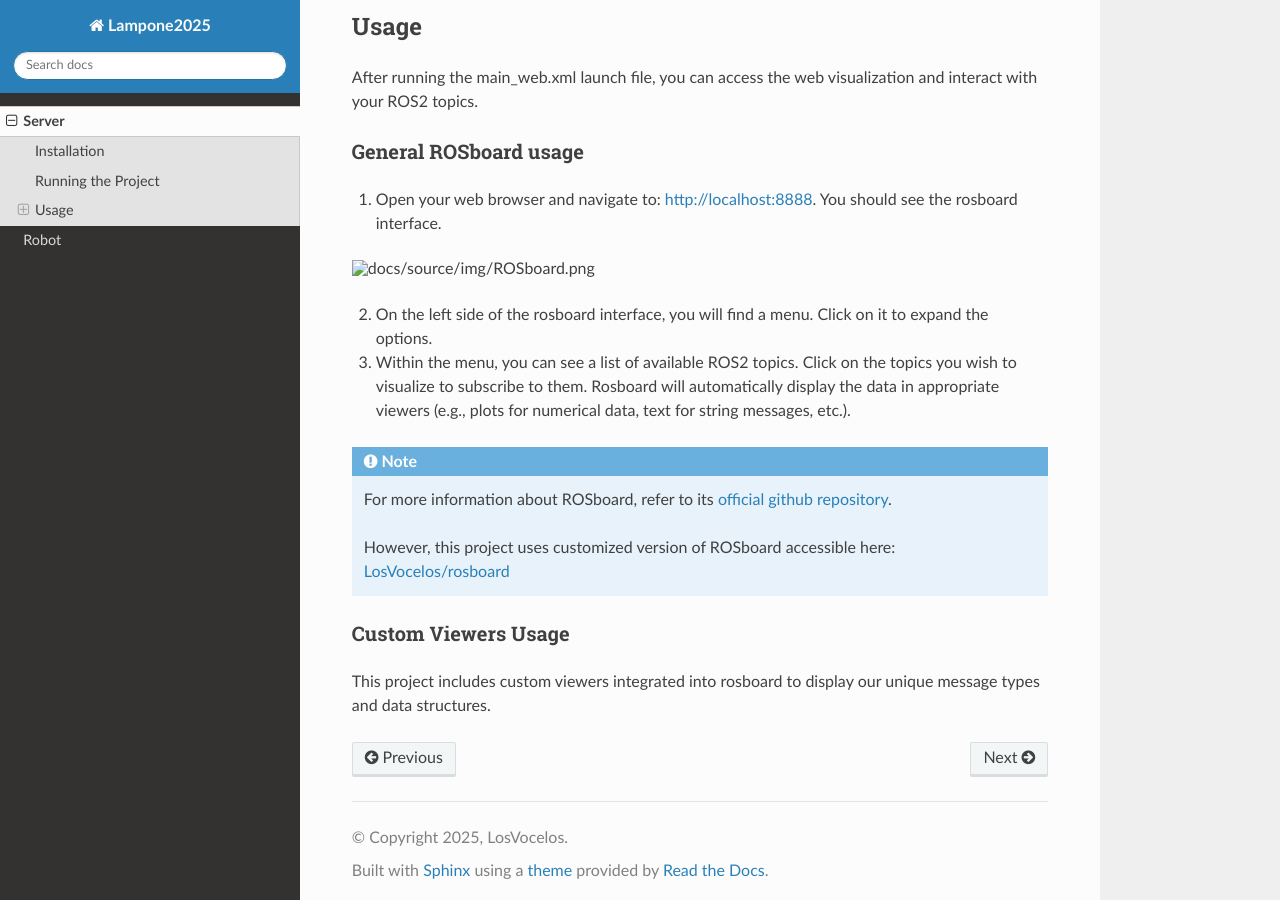
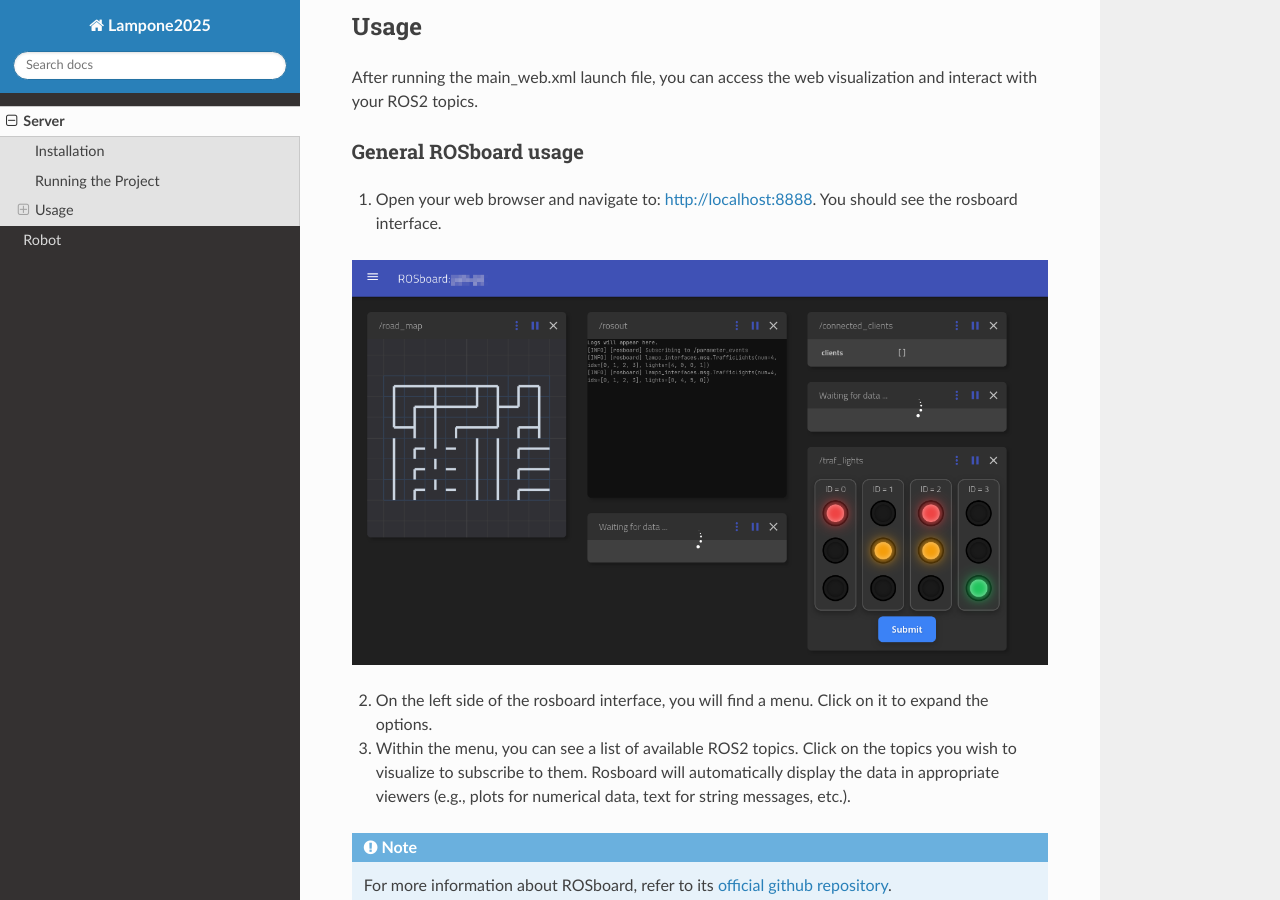
Before and after one commit to LosVocelos/LamponeDocs, a Sphinx documentation site: the page built from docs/source/server.rst, in a window 1280 px wide and 900 px high, scrolled down 1478 px. Built offline with Sphinx 7.4.7 and the Read the Docs theme 3.1.0, drawn with Linux system fonts in a browser that asks for light colours.

Commit message:
Trying to repair image...

```diff
--- a/docs/source/server.rst
+++ b/docs/source/server.rst
@@ -64,7 +64,7 @@
 
 1. Open your web browser and navigate to: http://localhost:8888. You should see the rosboard interface.
 
-.. image:: docs/source/img/ROSboard.png
+.. image:: img/ROSboard.png
 
 2. On the left side of the rosboard interface, you will find a menu. Click on it to expand the options.
 3. Within the menu, you can see a list of available ROS2 topics. Click on the topics you wish to visualize to subscribe to them. Rosboard will automatically display the data in appropriate viewers (e.g., plots for numerical data, text for string messages, etc.).
```
